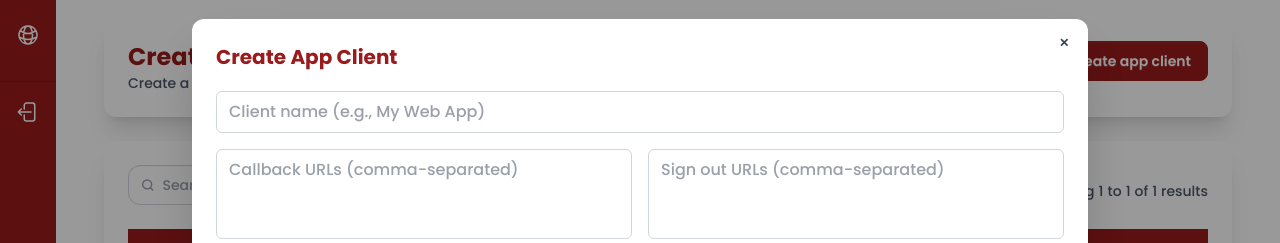
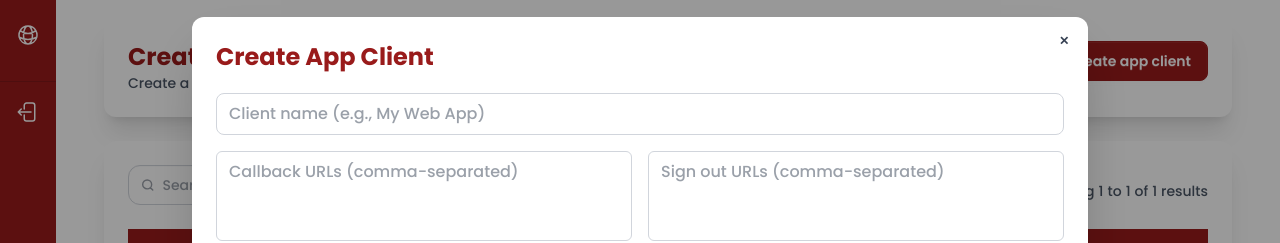
Before and after one commit to efondo-aaronkyle/Identity-Provider-and-One-Portal, a React (Vite) app: page /idp/app-client in a window 1280 px wide. Both pictures are taken after a click on the button "Create app client". Shown: the part 187-430 px from the top of the page. Built offline with nearby package versions, Linux system fonts and the light colour scheme.

Commit message:
fix textbox disabled design

```diff
--- a/src/features/idp/components/app-client/AppClientModal.jsx
+++ b/src/features/idp/components/app-client/AppClientModal.jsx
@@ -54,24 +54,27 @@ export default function AppClientModal({ open, mode, client, onClose, onSubmit }
         </button>
 
         {/* Modal title */}
-        <h3 className="text-sm sm:text-xl font-bold text-[#991b1b] mb-5">
+        <h3 className="text-sm sm:text-2xl font-bold text-[#991b1b] mb-5">
           {mode === "create" ? "Create App Client" : mode === "edit" ? "Edit App Client" : "View App Client"}
         </h3>
 
         {/* Form fields */}
         <div className="space-y-4 flex-1">
           {(mode === "view" || mode === "edit") && (
-            <input type="text" value={client?.clientId} placeholder="Client ID" readOnly className="w-full px-3 py-2 rounded-md border bg-gray-100 text-gray-700 border-gray-300 focus:outline-none focus:ring-2 focus:ring-[#991b1b]"/>
+            <input type="text" value={client?.clientId} placeholder="Client ID" readOnly className="w-full px-3 py-2 rounded-md border bg-gray-100 text-gray-700 border-gray-300"/>
           )}
 
-          <input type="text" value={name} onChange={(e) => setName(e.target.value)} name="client_name" placeholder="Client name (e.g., My Web App)" required className="w-full px-3 py-2 rounded-md border bg-transparent text-gray-700 border-gray-300 focus:outline-none focus:ring-2 focus:ring-[#991b1b]" disabled={mode === "view"}/>
+          <input type="text" value={name} onChange={(e) => setName(e.target.value)} name="client_name" placeholder="Client name (e.g., My Web App)" required className={`w-full px-3 py-2 rounded-lg border border-gray-300 ${
+              mode === "view" ? "bg-gray-100 text-gray-700" : "bg-transparent text-gray-700 focus:ring-2 focus:ring-[#991b1b]"
+            }`} disabled={mode === "view"}/>
 
           <div className="grid grid-cols-1 md:grid-cols-2 gap-4">
-            <textarea value={callbacks} onChange={(e) => setCallbacks(e.target.value)} name="callback_urls" rows="3" placeholder="Callback URLs (comma-separated)" className="w-full px-3 py-2 rounded-md border bg-transparent text-gray-700 border-gray-300 focus:outline-none focus:ring-2 focus:ring-[#991b1b] resize-none max-h-40 overflow-y-auto" disabled={mode === "view"}/>
-            <textarea value={logouts} onChange={(e) => setLogouts(e.target.value)} name="logout_urls" rows="3" placeholder="Sign out URLs (comma-separated)" className="w-full px-3 py-2 rounded-md border bg-transparent text-gray-700 border-gray-300 focus:outline-none focus:ring-2 focus:ring-[#991b1b] resize-none max-h-40 overflow-y-auto" disabled={mode === "view"}/>
+            <textarea value={callbacks} onChange={(e) => setCallbacks(e.target.value)} name="callback_urls" rows="3" placeholder="Callback URLs (comma-separated)" className={`w-full px-3 py-2 rounded-md border border-gray-300 resize-none max-h-40 overflow-y-auto foucs:outline-none ${
+              mode === "view" ? "bg-gray-100 text-gray-700" : "bg-transparent text-gray-700 focus:ring-2 focus:ring-[#991b1b]"}`} disabled={mode === "view"}/>
+            <textarea value={logouts} onChange={(e) => setLogouts(e.target.value)} name="logout_urls" rows="3" placeholder="Sign out URLs (comma-separated)" className={`w-full px-3 py-2 rounded-md border border-gray-300 resize-none max-h-40 overflow-y-auto foucs:outline-none ${
+              mode === "view" ? "bg-gray-100 text-gray-700" : "bg-transparent text-gray-700 focus:ring-2 focus:ring-[#991b1b]"}`}  disabled={mode === "view"}/>
           </div>
 
-          {/* Allowed scopes */}
           <div className="mb-5">
             <span className="block text-sm font-medium text-gray-700">Allowed scopes</span>
             <div className="mt-2 grid grid-cols-2 gap-3 sm:grid-cols-4">
```
